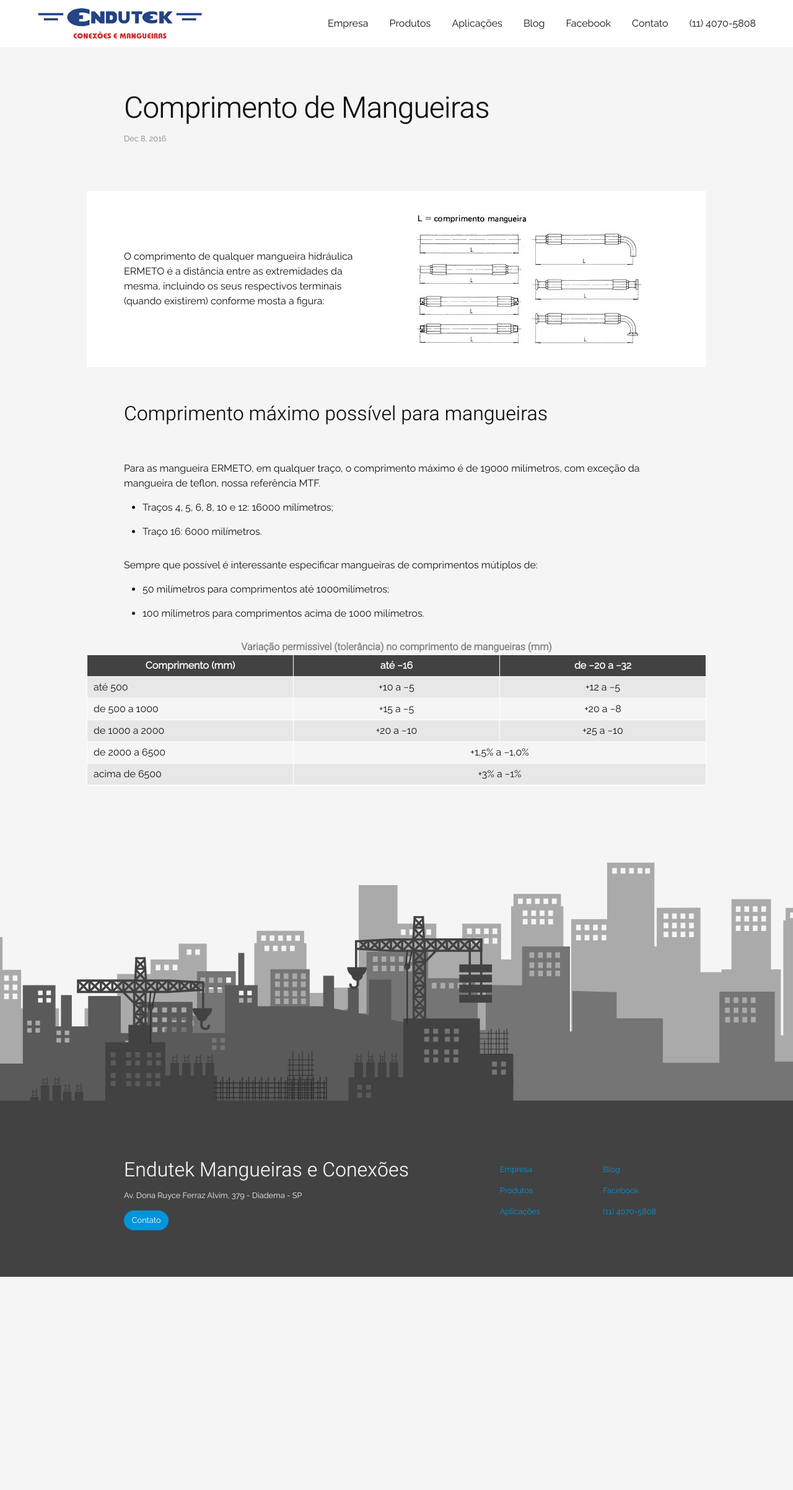
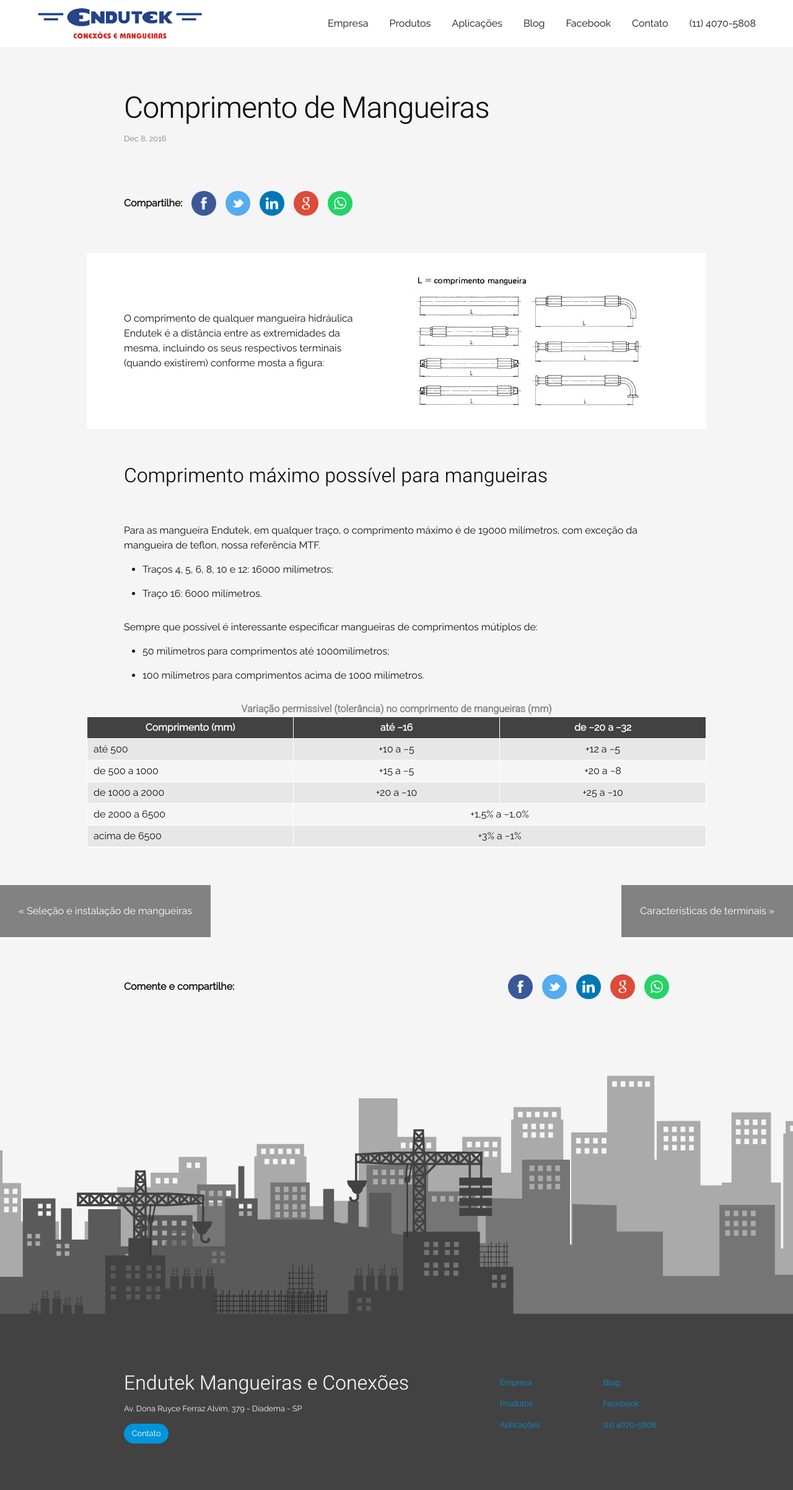
Before and after one commit to Endutek/endutek.github.io, a Jekyll site: the page built from _posts/2016-12-08-comprimento-de-mangueiras.md, in a window 1280 px wide. Shown: the whole page at 62% size. Built offline with Jekyll 4.4.1, drawn with Linux system fonts in a browser that asks for light colours; comment, search, counter and statistics services are not loaded; before the commit the page ends 2060 px from its top, so only the background shows below that.

Commit message:
Botões de compartilhamento e caixa de comentários no post

```diff
--- a/_includes/blog_sidebar.html
+++ b/_includes/blog_sidebar.html
@@ -1,6 +1,3 @@
-
-<h4>Categorias</h4>
-<p><em>para fazer...</em></p>
 
 <footer class="page-content banner-container">
     <p><a href="tel:+551140705808" onclick="ga('send', 'event', 'Contato', 'Telefone fixo', 'Banner lateral');"><img src="{{ site.baseurl }}/img/banner-televendas.png" alt="Contato por televendas: (11) 4070-5808"></a></p>
--- /dev/null
+++ b/_includes/share/btn-facebook.html
@@ -0,0 +1,9 @@
+{% assign href = site.url | append: site.baseurl | append: page.url %}
+
+<a
+	class="btn-share btn-share-facebook"
+	href="https://www.facebook.com/sharer/sharer.php?u={{ href | cgi_escape }}&amp;src=sdkpreparse"
+	target="_blank"
+	onclick="ga('send', 'event', 'Compartilhar', 'Facebook', '{{ site.baseurl }}{{ page.url }} {{ include.position }}');"
+	title="Compartilhar no Facebook"
+>{% include icon/facebook.svg %}</a>
--- /dev/null
+++ b/_includes/share/btn-google-plus.html
@@ -0,0 +1,9 @@
+{% assign href = site.url | append: site.baseurl | append: page.url %}
+
+<a
+	class="btn-share btn-share-google-plus"
+	href="https://plus.google.com/share?url={{ href | cgi_escape }}"
+	target="_blank"
+	onclick="ga('send', 'event', 'Compartilhar', 'Google Plus', '{{ site.baseurl }}{{ page.url }} {{ include.position }}');"
+	title="Compartilhar no Google Plus"
+>{% include icon/google.svg %}</a>
--- /dev/null
+++ b/_includes/share/btn-linkedin.html
@@ -0,0 +1,9 @@
+{% assign href = site.url | append: site.baseurl | append: page.url %}
+
+<a
+	class="btn-share btn-share-linkedin"
+	href="https://www.linkedin.com/shareArticle?mini=true&url={{ href | cgi_escape }}"
+	target="_blank"
+	onclick="ga('send', 'event', 'Compartilhar', 'Linkedin', '{{ site.baseurl }}{{page.url}} {{ include.position }}');"
+	title="Compartilhar no Linkedin"
+>{% include icon/linkedin.svg %}</a>
--- /dev/null
+++ b/_includes/share/btn-twitter.html
@@ -0,0 +1,9 @@
+{% assign href = site.url | append: site.baseurl | append: page.url %}
+{% if page.title %}{% assign title = page.title %}{% else %}{% assign title = site.title %}{% endif %}
+<a
+	class="btn-share btn-share-twitter"
+	href="https://twitter.com/intent/tweet?text={{ title | append: '' | cgi_escape }}&url={{ href | cgi_escape }}"
+	target="_blank"
+	onclick="ga('send', 'event', 'Compartilhar', 'Twitter', '{{ site.baseurl }}{{ page.url }} {{ include.position }}');"
+	title="Compartilhar no Twitter"
+>{% include icon/twitter.svg %}</a>
--- /dev/null
+++ b/_includes/share/btn-whatsapp.html
@@ -0,0 +1,9 @@
+{% assign href = site.url | append: site.baseurl | append: page.url %}
+
+<a
+	class="btn-share btn-share-whatsapp"
+	href="whatsapp://send?text={{ page.title | append: ' ' | append: href | cgi_escape }}"
+	target="_top"
+	onclick="window.parent.null;ga('send', 'event', 'Compartilhar', 'Whatsapp', '{{ site.baseurl }}{{ page.url }} {{ include.position }}');"
+	title="Enviar pelo Whatsapp (apenas no celular)"
+>{% include icon/whatsapp.svg %}</a>
--- /dev/null
+++ b/_includes/share/widget.html
@@ -0,0 +1,7 @@
+<div data-grid="small-spacing row wrap">
+	<div data-cell="shrink">{% include share/btn-facebook.html    position=include.position %}</div>
+	<div data-cell="shrink">{% include share/btn-twitter.html     position=include.position %}</div>
+	<div data-cell="shrink">{% include share/btn-linkedin.html    position=include.position %}</div>
+	<div data-cell="shrink">{% include share/btn-google-plus.html position=include.position %}</div>
+	<div data-cell="shrink">{% include share/btn-whatsapp.html    position=include.position %}</div>
+</div>
--- a/_layouts/post.html
+++ b/_layouts/post.html
@@ -9,8 +9,43 @@
     <p class="post-meta"><time datetime="{{ page.date | date_to_xmlschema }}" itemprop="datePublished">{{ page.date | date: "%b %-d, %Y" }}</time>{% if page.author %} • <span itemprop="author" itemscope itemtype="http://schema.org/Person"><span itemprop="name">{{ page.author }}</span></span>{% endif %}</p>
   </header>
 
+  <div class="wrapper post-header" data-grid="center small-spacing"><strong data-cell="shrink fill">Compartilhe:</strong> {% include share/widget.html %}</div>
+
   <div class="post-content" itemprop="articleBody">
     {{ content }}
   </div>
 
+
+  <nav class="post-navigation" data-grid="row spacing justify">
+    <div data-cell="1of2" class="prev">
+    {% if page.previous.url %}
+      <a href="{{ page.previous.url | prepend: site.baseurl }}">&laquo; {% if page.previous.titulo %}{{ page.previous.titulo }}{% else %}{{page.previous.title}}{% endif %}</a>
+    {% endif %}
+    </div>
+    <div data-cell="1of2" class="next">
+    {% if page.next.url %}
+      <a href="{{ page.next.url | prepend: site.baseurl }}">{% if page.next.titulo %}{{ page.next.titulo }}{% else %}{{page.next.title}}{% endif %} &raquo;</a>
+    {% endif %}
+    </div>
+  </nav>
+
+
+  <div class="page-content wrapper" data-grid="center small-spacing"><strong data-cell>Comente e compartilhe:</strong> <div data-cell="shrink">{% include share/widget.html %}</div></div>
+
+  <div class="wrapper" id="disqus_thread"></div>
+  <script>
+    var disqus_config = function () {
+    this.page.url = '{{ site.url }}{{ site.baseurl }}{{ page.url }}';
+    this.page.identifier = '{{ page.title }}';
+    };
+    (function() {
+      var d = document, s = d.createElement('script');
+      s.src = 'https://endutek.disqus.com/embed.js';
+      s.setAttribute('data-timestamp', +new Date());
+      (d.head || d.body).appendChild(s);
+    })();
+  </script>
+  <noscript>Habilite a execução de JavaScript para ver os <a href="https://disqus.com/?ref_noscript">comentários do Disqus</a>.</noscript>
+
+
 </article>
--- a/_posts/2016-12-08-comprimento-de-mangueiras.md
+++ b/_posts/2016-12-08-comprimento-de-mangueiras.md
@@ -5,7 +5,7 @@
 
 <div class="wrapper hero white" data-grid="center spacing">
     <div data-cell="1of3">
-        <p>O comprimento de qualquer mangueira hidráulica ERMETO é a distância entre as extremidades da mesma, incluindo os seus respectivos terminais (quando existirem) conforme mosta a figura:</p>
+        <p>O comprimento de qualquer mangueira hidráulica Endutek é a distância entre as extremidades da mesma, incluindo os seus respectivos terminais (quando existirem) conforme mosta a figura:</p>
     </div>
     <div data-cell="1of3">
         <img src="{{ site.baseurl }}/img/posts/comprimento-mangueiras.gif" alt="Esquema: Comprimento das Mangueiras">
@@ -14,7 +14,7 @@
 
 ## Comprimento máximo possível para mangueiras
 
-Para as mangueira ERMETO, em qualquer traço, o comprimento máximo é de 19000 milímetros, com exceção da mangueira de teflon, nossa referência MTF.
+Para as mangueira Endutek, em qualquer traço, o comprimento máximo é de 19000 milímetros, com exceção da mangueira de teflon, nossa referência MTF.
 
 - Traços 4, 5, 6, 8, 10 e 12: 16000 milímetros;
 - Traço 16: 6000 milímetros.
--- a/_sass/_base.sass
+++ b/_sass/_base.sass
@@ -147,13 +147,49 @@
         width: 20px
         height: 20px
         color: inherit
-        path, rect, polygon
+        path, polygon, rect, circ
             fill: currentcolor
 
 .svg-container
     svg
         max-width: 100%
         height: auto
+
+.btn-share
+    display: inline-block
+    padding: 10px
+    width: 40px
+    height: 40px
+    border-radius: 500px
+    &:hover, &:focus, &:active
+        box-shadow: 0 0 0 1px #fff, 0 3px 8px 0 rgba(black, .5)
+    svg
+        width: 20px
+        height: 20px
+        color: inherit
+        path, polygon, rect, circ
+            fill: currentcolor
+
+    &-facebook
+        background-color: #3b5999
+        svg
+            color: #fff
+    &-google-plus
+        background-color: #dd4b39
+        svg
+            color: #fff
+    &-linkedin
+        background-color: #0077B5
+        svg
+            color: #fff
+    &-twitter
+        background-color: #55acee
+        svg
+            color: #fff
+    &-whatsapp
+        background-color: #25D366
+        svg
+            color: #fff
 
 
 
--- a/_sass/_layout.sass
+++ b/_sass/_layout.sass
@@ -292,6 +292,21 @@
         margin-top: $spacing-unit / 3
         margin-bottom: $spacing-unit / 3
 
+.post-navigation
+    a
+        display: inline-block
+        padding: $spacing-unit / 2
+        background-color: $grey-color
+        color: #fff
+        &:hover, &:focus, &:active
+            text-decoration: none
+            background-color: $brand-color
+            box-shadow: 0 0 5px 0 rgba(black, .5)
+    .prev
+        text-align: left
+    .next
+        text-align: right
+
 .slideshow
     position: relative
     height: 260px
--- a/blog/index.html
+++ b/blog/index.html
@@ -2,7 +2,7 @@
 layout: blog
 title: Blog Endutek
 excerpt: >
-    Aprenda e se mantenha informado sobre a indústria e tecnologias para a área industrial. Este é o blog da Endutek Mangueiras e Conexões.
+    Aprenda e se mantenha informado sobre a indústria e tecnologias para a área industrial. Este é o blog da Endutek Mangueiras e Conexões. Compartilhe, comente e faça o seu orçamento.
 ---
 
 <div data-grid="spacing" class="wrapper large">
```
Also changed, not shown: _includes/icon/facebook.svg (added), _includes/icon/google.svg (added), _includes/icon/linkedin.svg (added), _includes/icon/twitter.svg (added), _includes/icon/whatsapp.svg (added), 1 other file.
